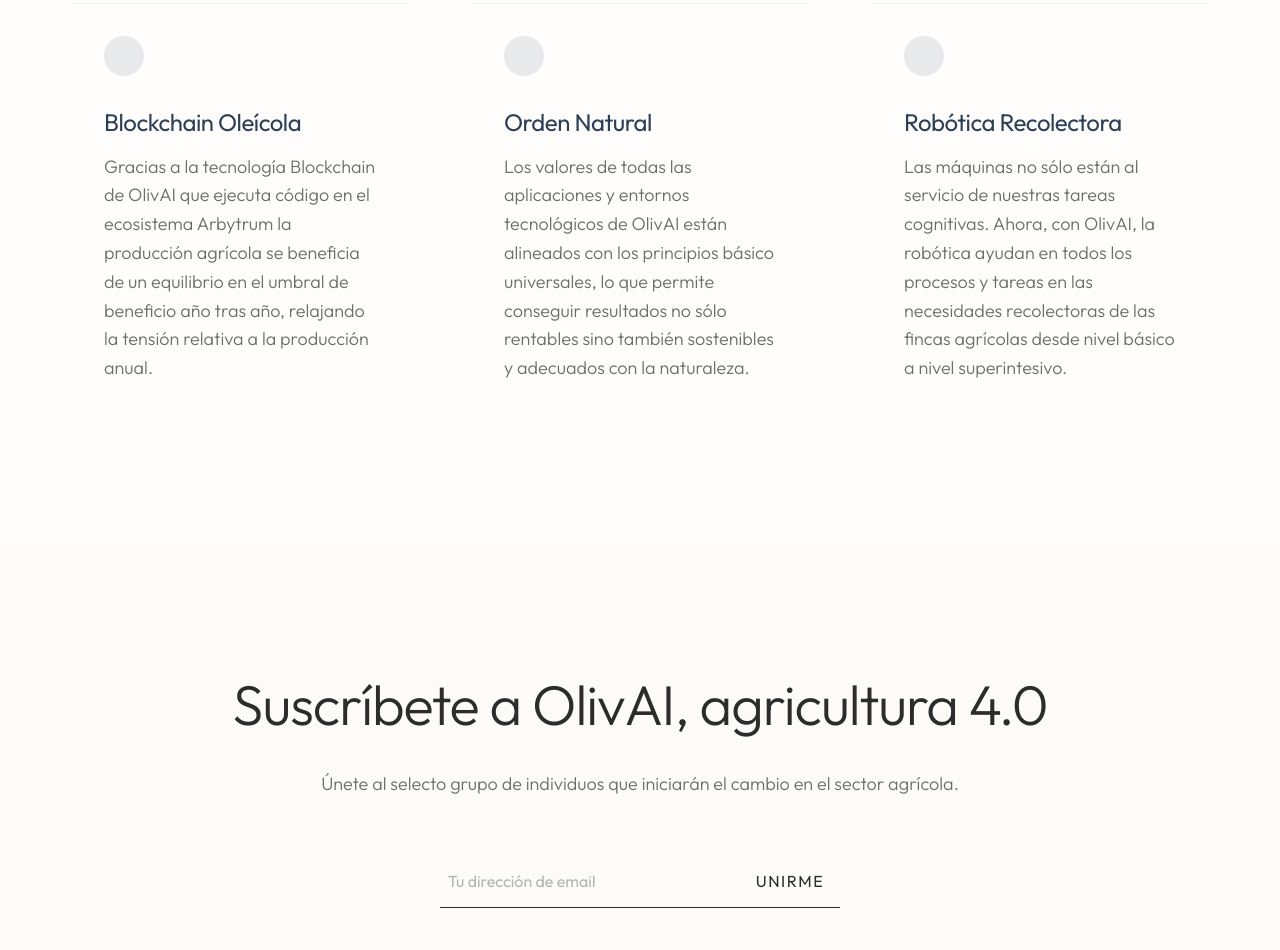
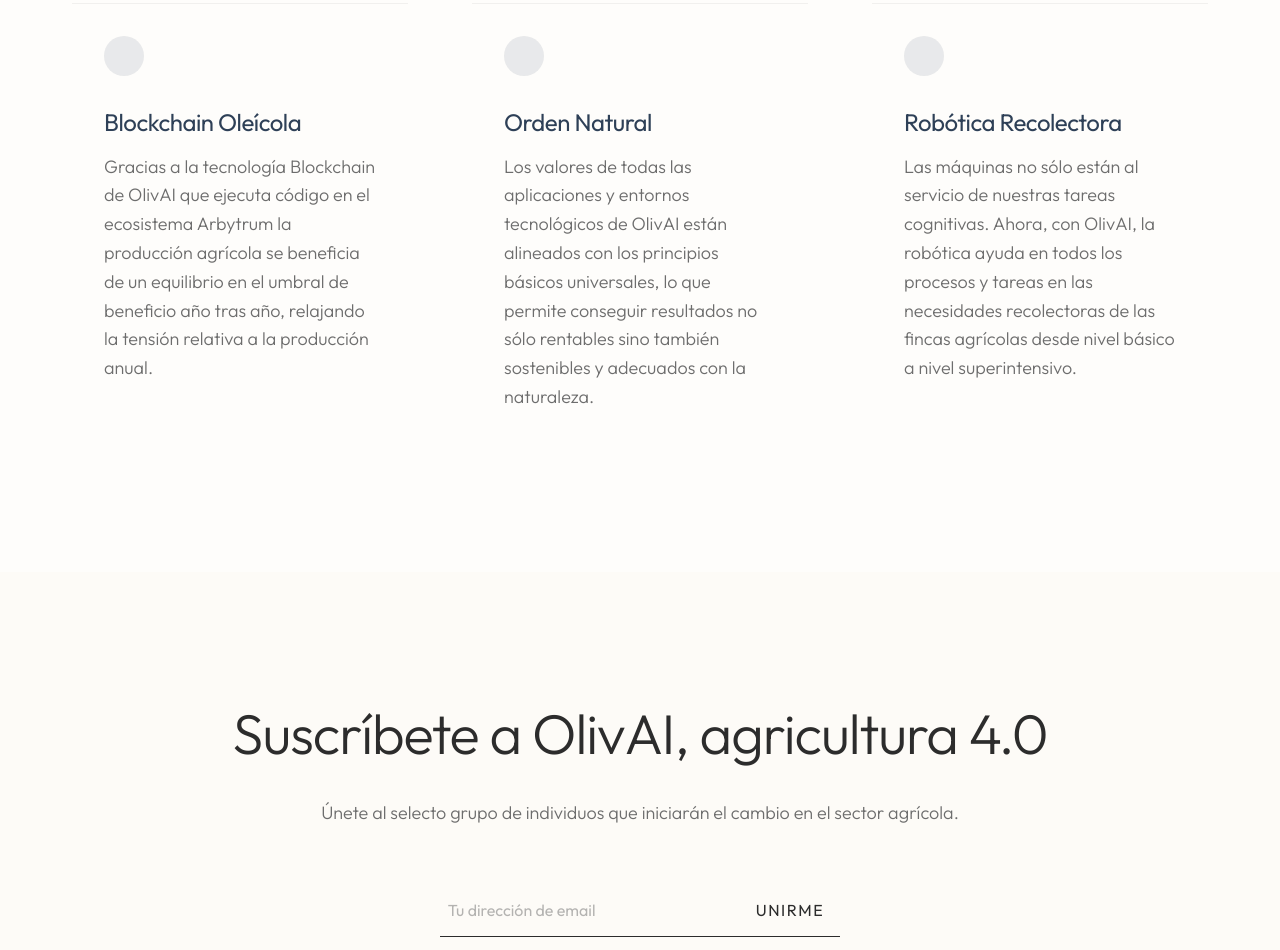
Before and after one commit to tzabbakeh/olivai-project, a plain HTML site: page index.html in a window 1280 px wide. Shown: the part 1528-2478 px from the top of the page. Drawn offline with Linux system fonts and the light colour scheme.

```diff
--- a/index.html
+++ b/index.html
@@ -54,12 +54,12 @@
                     <div class="feature-card fade-in-up delay-1">
                         <div class="icon-box"></div>
                         <h3>Orden Natural</h3>
-                        <p>Los valores de todas las aplicaciones y entornos tecnológicos de OlivAI están alineados con los principios básico universales, lo que permite conseguir resultados no sólo rentables sino también sostenibles y adecuados con la naturaleza.</p>
+                        <p>Los valores de todas las aplicaciones y entornos tecnológicos de OlivAI están alineados con los principios básicos universales, lo que permite conseguir resultados no sólo rentables sino también sostenibles y adecuados con la naturaleza.</p>
                     </div>
                     <div class="feature-card fade-in-up delay-2">
                         <div class="icon-box"></div>
                         <h3>Robótica Recolectora</h3>
-                        <p>Las máquinas no sólo están al servicio de nuestras tareas cognitivas. Ahora, con OlivAI, la robótica ayudan en todos los procesos y tareas en las necesidades recolectoras de las fincas agrícolas desde nivel básico a nivel superintesivo.</p>
+                        <p>Las máquinas no sólo están al servicio de nuestras tareas cognitivas. Ahora, con OlivAI, la robótica ayuda en todos los procesos y tareas en las necesidades recolectoras de las fincas agrícolas desde nivel básico a nivel superintensivo.</p>
                     </div>
                 </div>
             </div>
```
